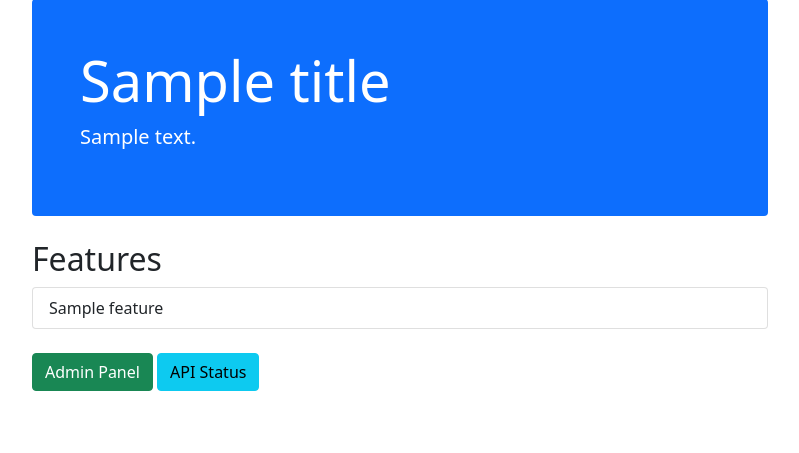
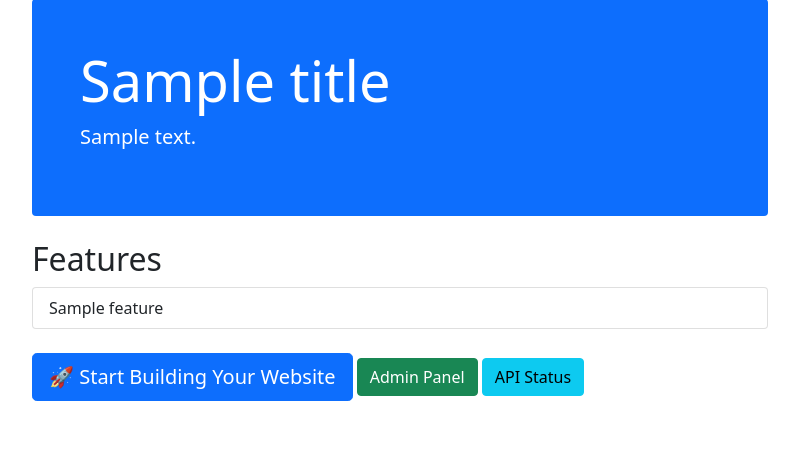
Before and after one commit to joaomcorreia/build, a Django app: template accounts/templates/accounts/landing.html in a window 1280 px wide. Shown: the part 49-502 px from the top of the page, without its empty margins (240-1039 px from the left). Run offline with Django 4.2, Linux system fonts and the light colour scheme; the template is opened without the code that fills it: most values are stand-ins (such as "Sample title", 1, 10 or a date in 2020); parts of the project's set-up code (start-up, migrations or seed data) failed here and were passed over.

Commit message:
Add wizard link to landing page

```diff
--- a/accounts/templates/accounts/landing.html
+++ b/accounts/templates/accounts/landing.html
@@ -27,6 +27,7 @@
                 {% endif %}
 
                 <div class="mt-4">
+                    <a href="{% url 'accounts_public:signup_wizard_start' %}" class="btn btn-primary btn-lg">🚀 Start Building Your Website</a>
                     <a href="/admin/" class="btn btn-success">Admin Panel</a>
                     <a href="/api/status/" class="btn btn-info">API Status</a>
                 </div>
```
